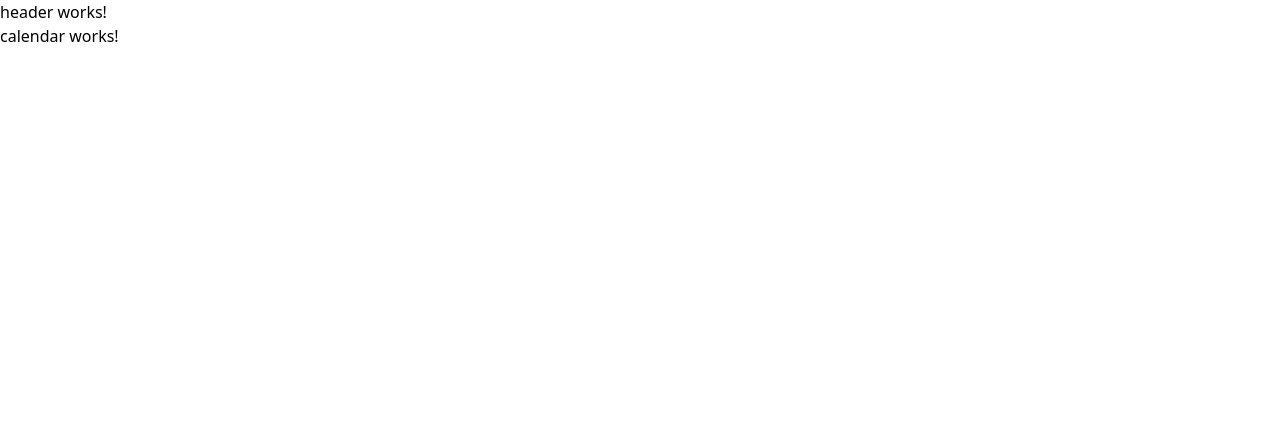
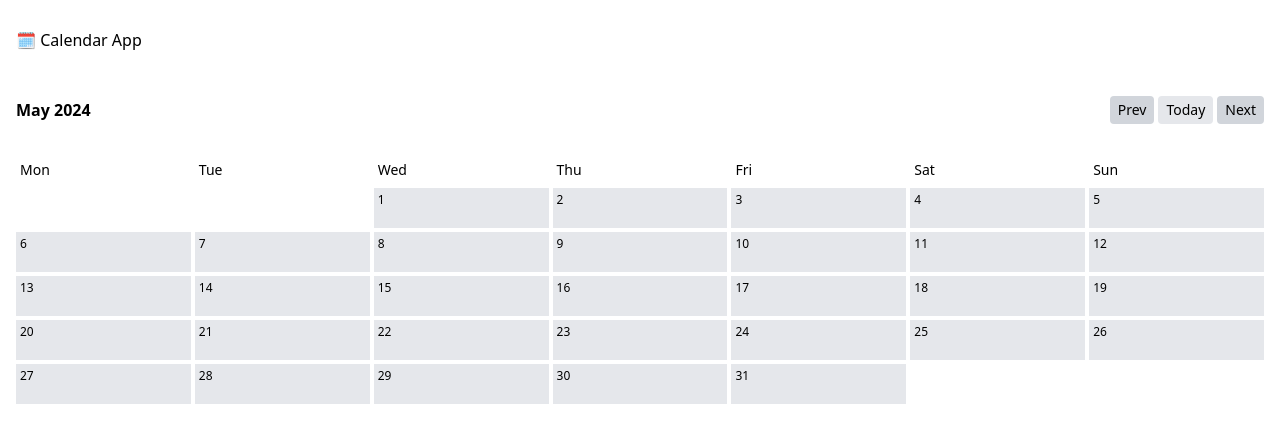
Before and after one commit to kristjanv001/calendar-app, an Angular app: page / in a window 1280 px wide. Shown: the top 442 px of the page. Built offline with nearby package versions, Linux system fonts and the light colour scheme.

Commit message:
Basic rendered calendar with prev/next

```diff
--- a/src/app/components/calendar/calendar.component.html
+++ b/src/app/components/calendar/calendar.component.html
@@ -1 +1,24 @@
-<p>calendar works!</p>
+<div>
+  <div class="px-4">
+    <!-- header -->
+    <div class="flex items-center justify-between mb-8">
+      <span class="font-bold">{{currMonthName()}} {{currYear()}}</span>
+      <div class="space-x-1 text-sm">
+        <button (click)="setPrevMonth()" class="bg-gray-300 rounded px-2 py-1">Prev</button>
+        <button class="bg-gray-200 rounded px-2 py-1">Today</button>
+        <button (click)="setNextMonth()" class="bg-gray-300 rounded px-2 py-1">Next</button>
+      </div>
+    </div>
+    <!-- grid -->
+    <div class="grid grid-cols-7 gap-1 text-sm">
+      @for (day of weekDays; track $index) {
+      <span class="p-1">{{day}}</span>
+      } @for (_ of [].constructor(getOffset(currDate())); track $index) {
+      <div class="min-h-10 min-w-10 text-xs p-1"></div>
+      } @for (_ of [].constructor(currMonthDays()); let index = $index; track index) {
+      <div class="min-h-10 min-w-10 bg-gray-200 text-xs p-1">{{index+1}}</div>
+      }
+    </div>
+
+  </div>
+</div>
--- a/src/app/components/calendar/calendar.component.ts
+++ b/src/app/components/calendar/calendar.component.ts
@@ -1,11 +1,44 @@
-import { Component } from '@angular/core';
+import { Component, OnInit, WritableSignal, Signal, signal, computed } from "@angular/core";
 
 @Component({
-  selector: 'app-calendar',
+  selector: "app-calendar",
   standalone: true,
   imports: [],
-  templateUrl: './calendar.component.html'
+  templateUrl: "./calendar.component.html",
 })
 export class CalendarComponent {
+  weekDays = ["Mon", "Tue", "Wed", "Thu", "Fri", "Sat", "Sun"];
+  currDate: WritableSignal<Date> = signal(new Date());
+  currMonthDays = computed(() => this.getMonthDays(this.currDate()));
+  currMonthName = computed(() => this.getMonthName(this.currDate()));
+  currYear = computed(() => this.currDate().getFullYear());
 
+  getMonthName(date: Date) {
+    return date.toLocaleString("default", { month: "long" });
+  }
+
+  getMonthDays(date: Date): number {
+    console.log("runs");
+    return new Date(date.getFullYear(), date.getMonth() + 1, 0).getDate();
+  }
+
+  getOffset(date: Date) {
+    const firstDayOfMonth = new Date(date.getFullYear(), date.getMonth(), 1).getDay();
+
+    return firstDayOfMonth > 0 ? firstDayOfMonth - 1 : 0;
+  }
+
+  setPrevMonth() {
+    const prevDate = new Date(this.currDate());
+    prevDate.setMonth(prevDate.getMonth() - 1);
+
+    this.currDate.set(prevDate);
+  }
+
+  setNextMonth() {
+    const nextDate = new Date(this.currDate());
+    nextDate.setMonth(nextDate.getMonth() + 1);
+
+    this.currDate.set(nextDate);
+  }
 }
--- a/src/app/components/header/header.component.html
+++ b/src/app/components/header/header.component.html
@@ -1 +1,3 @@
-<p>header works!</p>
+<div class="h-20 bg-white text-black flex justify-start items-center px-4 mb-4">
+  <span>🗓️ Calendar App</span>
+</div>
--- a/tailwind.config.js
+++ b/tailwind.config.js
@@ -2,7 +2,9 @@
 module.exports = {
   content: ["./src/**/*.{html,ts}"],
   theme: {
-    extend: {},
+    extend: {
+      colors: {}
+    },
   },
   plugins: [],
 };
```
